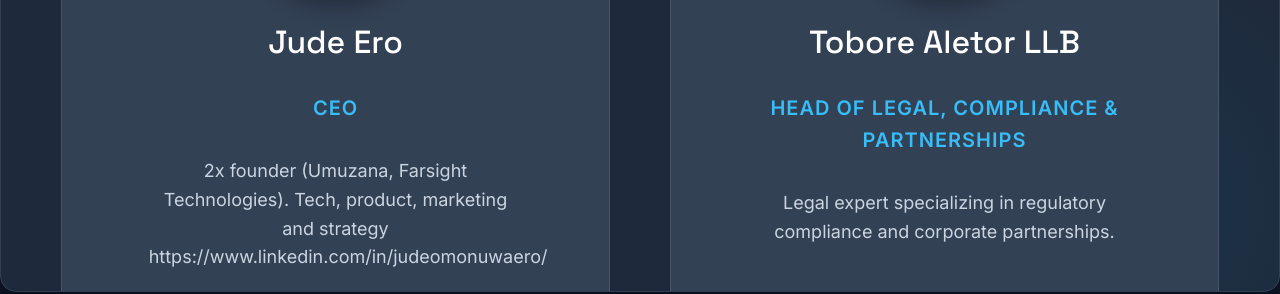
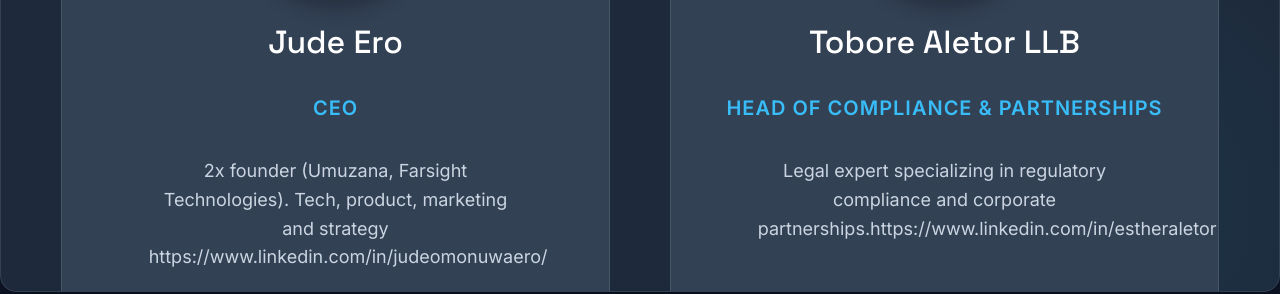
Before and after one commit to dragonskyside/inkless_pitch_deck, a plain HTML site: page index.html in a window 1280 px wide. Shown: the part 7848-8142 px from the top of the page. Drawn offline with Linux system fonts and the light colour scheme.

Commit message:
fix typo

```diff
--- a/index.html
+++ b/index.html
@@ -1221,12 +1221,12 @@
                         </div>
                         <h3>Tobore Aletor LLB</h3>
                         <p class="team-role">
-                            Head of Legal, Compliance & Partnerships
+                            Head of Compliance & Partnerships
                         </p>
                         <p class="team-bio">
                             Legal expert specializing in regulatory compliance
                             and corporate partnerships.<span
-                                https://www.linkedin.com/in/estheraletor</span
+                                >https://www.linkedin.com/in/estheraletor</span
                             >
                         </p>
                     </div>
```
